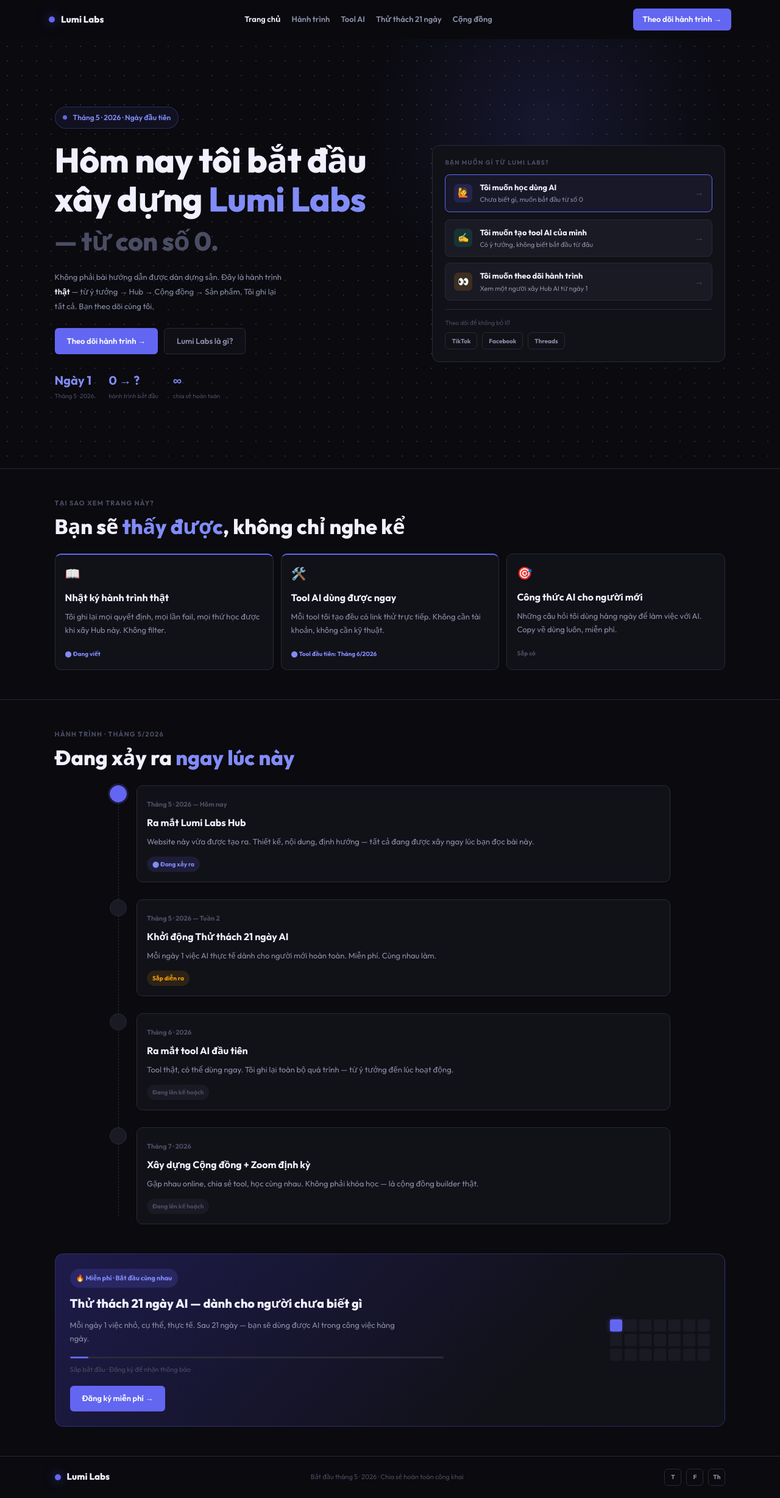
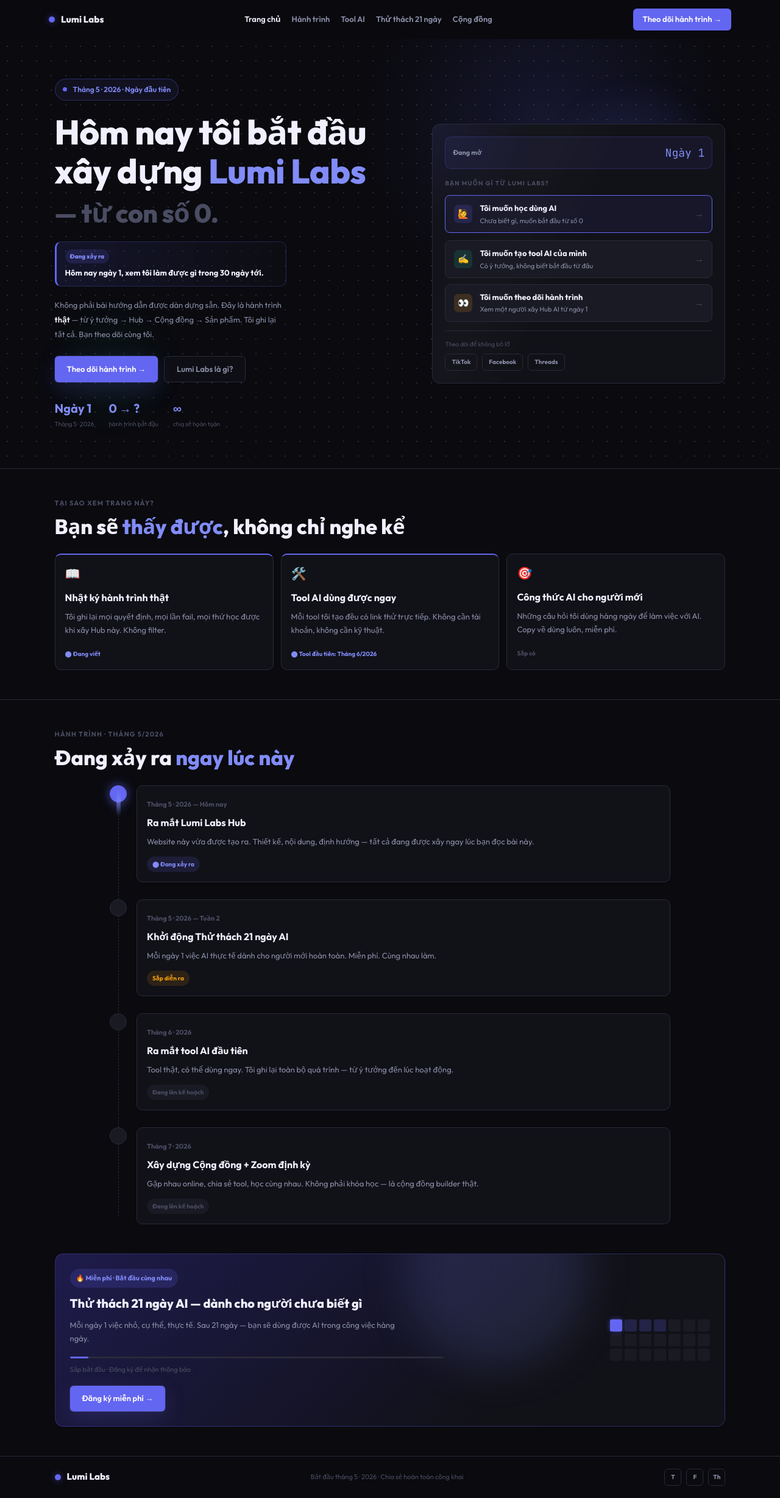
Before and after one commit to ltruongluan09/codex-zero-to-hero-vn, a React (Vite) app: page / in a window 1280 px wide. Shown: the whole page at 61% size. Built offline with nearby package versions, Linux system fonts and the light colour scheme.

Commit message:
Add non-tech wow moments to Lumi Labs homepage

```diff
--- a/src/App.jsx
+++ b/src/App.jsx
@@ -163,6 +163,10 @@
 
   return (
     <aside className="who-card" data-reveal>
+      <div className="live-meter">
+        <span>Đang mở</span>
+        <strong>Ngày 1</strong>
+      </div>
       <p className="card-kicker">Bạn muốn gì từ Lumi Labs?</p>
       <div className="who-list">
         {whoOptions.map((option, index) => (
@@ -208,6 +212,10 @@
           <br />
           <em>— từ con số 0.</em>
         </h1>
+        <div className="live-note">
+          <span>Đang xảy ra</span>
+          <strong>Hôm nay ngày 1, xem tôi làm được gì trong 30 ngày tới.</strong>
+        </div>
         <p>
           Không phải bài hướng dẫn được dàn dựng sẵn. Đây là hành trình <strong>thật</strong> —
           từ ý tưởng → Hub → Cộng đồng → Sản phẩm. Tôi ghi lại tất cả. Bạn theo dõi cùng tôi.
@@ -256,6 +264,7 @@
         <h2>Đang xảy ra <strong>ngay lúc này</strong></h2>
       </div>
       <div className="journey-line">
+        <span className="timeline-runner" aria-hidden="true" />
         {timelineItems.map((item) => (
           <article key={item.title} className={`timeline-item ${item.state}`} data-reveal>
             <span className="timeline-dot" />
@@ -291,7 +300,7 @@
         </div>
         <div className="heatmap-col" aria-label="21 ngày thử thách">
           {days.map((day) => (
-            <span key={day} className={day === 1 ? "today" : ""} />
+            <span key={day} className={day === 1 ? "today" : day < 5 ? "warm" : ""} />
           ))}
         </div>
       </div>
--- a/src/index.css
+++ b/src/index.css
@@ -96,6 +96,7 @@
   border-radius: 50%;
   background: var(--brand);
   box-shadow: 0 0 18px rgba(99, 102, 241, 0.7);
+  animation: softGlow 3s ease-in-out infinite;
 }
 
 .nav-links {
@@ -148,6 +149,7 @@
 .btn.primary {
   background: var(--brand);
   color: #fff;
+  box-shadow: 0 0 0 1px rgba(129, 140, 248, 0.16), 0 12px 36px rgba(99, 102, 241, 0.18);
 }
 
 .nav-cta:hover,
@@ -222,6 +224,8 @@
 }
 
 .hero {
+  position: relative;
+  overflow: hidden;
   min-height: 88vh;
   display: grid;
   grid-template-columns: 55fr 45fr;
@@ -235,7 +239,37 @@
   background-size: auto, 24px 24px;
 }
 
+.hero::before,
+.hero::after {
+  content: "";
+  position: absolute;
+  pointer-events: none;
+  border-radius: 50%;
+  filter: blur(28px);
+  opacity: 0.42;
+  animation: floatGlow 8s ease-in-out infinite;
+}
+
+.hero::before {
+  width: 220px;
+  height: 220px;
+  top: 16%;
+  right: 10%;
+  background: rgba(99, 102, 241, 0.24);
+}
+
+.hero::after {
+  width: 160px;
+  height: 160px;
+  bottom: 12%;
+  left: 8%;
+  background: rgba(16, 185, 129, 0.12);
+  animation-delay: -3s;
+}
+
 .hero-copy {
+  position: relative;
+  z-index: 1;
   max-width: 540px;
 }
 
@@ -294,6 +328,35 @@
   font-weight: 600;
 }
 
+.live-note {
+  width: min(380px, 100%);
+  display: grid;
+  gap: 6px;
+  margin-top: 18px;
+  border: 1px solid rgba(99, 102, 241, 0.26);
+  border-left: 3px solid var(--brand);
+  border-radius: var(--radius-md);
+  background: linear-gradient(90deg, rgba(99, 102, 241, 0.12), rgba(17, 17, 24, 0.42));
+  padding: 12px 14px;
+}
+
+.live-note span {
+  width: fit-content;
+  border-radius: var(--radius-pill);
+  background: rgba(99, 102, 241, 0.16);
+  color: var(--brand-light);
+  padding: 4px 8px;
+  font-size: 10px;
+  font-weight: 800;
+}
+
+.live-note strong {
+  color: var(--text-primary);
+  font-size: 13px;
+  font-weight: 700;
+  line-height: 1.45;
+}
+
 .hero-actions {
   display: flex;
   flex-wrap: wrap;
@@ -323,10 +386,56 @@
 }
 
 .who-card {
+  position: relative;
+  z-index: 1;
+  overflow: hidden;
   border: 1px solid var(--bg-border);
   border-radius: 12px;
   background: var(--bg-surface);
   padding: 20px;
+  transform: translateY(10px);
+}
+
+.who-card::before {
+  content: "";
+  position: absolute;
+  inset: 0;
+  background:
+    radial-gradient(circle at 16% 0%, rgba(99, 102, 241, 0.18), transparent 28%),
+    linear-gradient(115deg, transparent 0%, rgba(255, 255, 255, 0.035) 42%, transparent 66%);
+  transform: translateX(-30%);
+  animation: cardSheen 7s ease-in-out infinite;
+  pointer-events: none;
+}
+
+.who-card > * {
+  position: relative;
+  z-index: 1;
+}
+
+.live-meter {
+  display: flex;
+  align-items: center;
+  justify-content: space-between;
+  gap: 14px;
+  margin-bottom: 16px;
+  border: 1px solid rgba(99, 102, 241, 0.24);
+  border-radius: var(--radius-md);
+  background: rgba(99, 102, 241, 0.08);
+  padding: 12px;
+}
+
+.live-meter span {
+  color: var(--text-secondary);
+  font-size: 11px;
+  font-weight: 700;
+}
+
+.live-meter strong {
+  color: var(--brand-light);
+  font-family: var(--font-mono);
+  font-size: 18px;
+  font-weight: 400;
 }
 
 .card-kicker {
@@ -498,6 +607,14 @@
   transition: transform 0.2s ease, border-color 0.2s ease, background 0.2s ease;
 }
 
+.value-card:nth-child(2) {
+  transform: translateY(18px);
+}
+
+.value-card:nth-child(3) {
+  transform: translateY(-10px);
+}
+
 .value-card.active {
   border-top: 2px solid var(--brand);
 }
@@ -505,7 +622,12 @@
 .value-card:hover {
   border-color: var(--brand);
   background: var(--bg-elevated);
-  transform: translateY(-2px);
+  transform: translateY(-2px) scale(1.01);
+}
+
+.value-card:nth-child(2):hover,
+.value-card:nth-child(3):hover {
+  transform: translateY(-2px) scale(1.01);
 }
 
 .value-icon {
@@ -553,6 +675,19 @@
   border-left: 1px dashed var(--bg-border);
 }
 
+.timeline-runner {
+  position: absolute;
+  z-index: 2;
+  left: 11px;
+  top: 0;
+  width: 7px;
+  height: 44px;
+  border-radius: var(--radius-pill);
+  background: linear-gradient(180deg, transparent, var(--brand-light), transparent);
+  filter: drop-shadow(0 0 10px rgba(129, 140, 248, 0.7));
+  animation: timelineRun 5.5s ease-in-out infinite;
+}
+
 .timeline-item {
   position: relative;
   display: flex;
@@ -579,6 +714,7 @@
   border-color: var(--brand);
   background: var(--brand);
   box-shadow: 0 0 0 3px rgba(99, 102, 241, 0.2);
+  animation: dotBeat 2.4s ease-in-out infinite;
 }
 
 .timeline-content {
@@ -587,6 +723,13 @@
   background: var(--bg-surface);
   padding: 16px;
   flex: 1;
+  transition: transform 0.2s ease, border-color 0.2s ease, background 0.2s ease;
+}
+
+.timeline-content:hover {
+  border-color: rgba(99, 102, 241, 0.56);
+  background: var(--bg-elevated);
+  transform: translateX(4px);
 }
 
 .timeline-date {
@@ -634,6 +777,8 @@
 }
 
 .challenge-banner {
+  position: relative;
+  overflow: hidden;
   width: min(1120px, 100%);
   margin: 0 auto;
   display: grid;
@@ -644,6 +789,23 @@
   border-radius: var(--radius-lg);
   background: linear-gradient(135deg, #1e1b4b 0%, var(--bg-surface) 70%);
   padding: 24px;
+}
+
+.challenge-banner::after {
+  content: "";
+  position: absolute;
+  inset: -40% auto auto 52%;
+  width: 300px;
+  height: 300px;
+  border-radius: 50%;
+  background: rgba(129, 140, 248, 0.14);
+  filter: blur(34px);
+  animation: floatGlow 7s ease-in-out infinite;
+}
+
+.challenge-banner > * {
+  position: relative;
+  z-index: 1;
 }
 
 .challenge-badge {
@@ -683,6 +845,7 @@
   height: 100%;
   border-radius: inherit;
   background: var(--brand);
+  animation: progressBreath 2.4s ease-in-out infinite;
 }
 
 .challenge-banner small {
@@ -707,11 +870,21 @@
   height: 20px;
   border-radius: 3px;
   background: var(--bg-elevated);
+  transition: transform 0.2s ease, background 0.2s ease;
 }
 
 .heatmap-col .today {
   background: var(--brand);
   box-shadow: 0 0 8px rgba(99, 102, 241, 0.5);
+  animation: heatPulse 1.8s ease-in-out infinite;
+}
+
+.heatmap-col .warm {
+  background: rgba(99, 102, 241, 0.22);
+}
+
+.heatmap-col span:hover {
+  transform: scale(1.18);
 }
 
 .footer {
@@ -766,6 +939,76 @@
   }
 }
 
+@keyframes softGlow {
+  0%, 100% {
+    box-shadow: 0 0 12px rgba(99, 102, 241, 0.52);
+  }
+  50% {
+    box-shadow: 0 0 24px rgba(129, 140, 248, 0.86);
+  }
+}
+
+@keyframes floatGlow {
+  0%, 100% {
+    transform: translate3d(0, 0, 0) scale(1);
+  }
+  50% {
+    transform: translate3d(14px, -18px, 0) scale(1.08);
+  }
+}
+
+@keyframes cardSheen {
+  0%, 44%, 100% {
+    transform: translateX(-42%);
+    opacity: 0.5;
+  }
+  64% {
+    transform: translateX(34%);
+    opacity: 0.9;
+  }
+}
+
+@keyframes dotBeat {
+  0%, 100% {
+    box-shadow: 0 0 0 3px rgba(99, 102, 241, 0.16);
+  }
+  50% {
+    box-shadow: 0 0 0 7px rgba(99, 102, 241, 0.04), 0 0 18px rgba(99, 102, 241, 0.55);
+  }
+}
+
+@keyframes timelineRun {
+  0% {
+    transform: translateY(0);
+    opacity: 0;
+  }
+  15%, 80% {
+    opacity: 1;
+  }
+  100% {
+    transform: translateY(460px);
+    opacity: 0;
+  }
+}
+
+@keyframes progressBreath {
+  0%, 100% {
+    box-shadow: 0 0 0 rgba(99, 102, 241, 0);
+  }
+  50% {
+    box-shadow: 0 0 18px rgba(99, 102, 241, 0.68);
+  }
+}
+
+@keyframes heatPulse {
+  0%, 100% {
+    transform: scale(1);
+  }
+  50% {
+    transform: scale(1.18);
+  }
+}
+
 @media (min-width: 640px) and (max-width: 1023px) {
   .hero {
     grid-template-columns: 1fr;
@@ -779,6 +1022,11 @@
 
   .cards-grid {
     grid-template-columns: repeat(2, 1fr);
+  }
+
+  .value-card:nth-child(2),
+  .value-card:nth-child(3) {
+    transform: none;
   }
 }
 
@@ -805,6 +1053,11 @@
     padding: 40px 20px;
   }
 
+  .hero::before,
+  .hero::after {
+    opacity: 0.26;
+  }
+
   .hero-h1 {
     font-size: 26px;
   }
@@ -819,6 +1072,11 @@
 
   .cards-grid {
     grid-template-columns: 1fr;
+  }
+
+  .value-card:nth-child(2),
+  .value-card:nth-child(3) {
+    transform: none;
   }
 
   .challenge-section {
```
